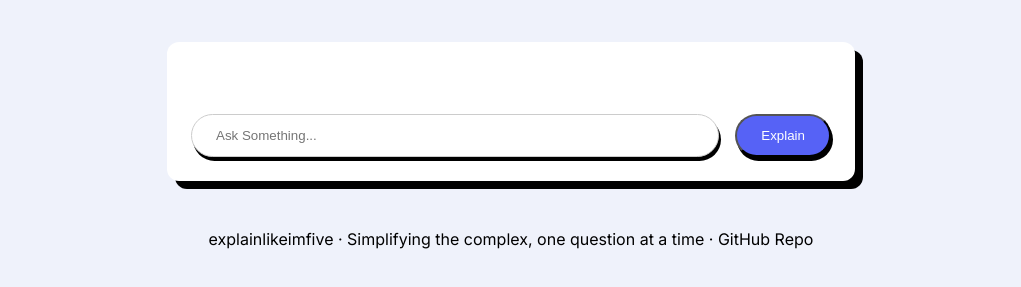
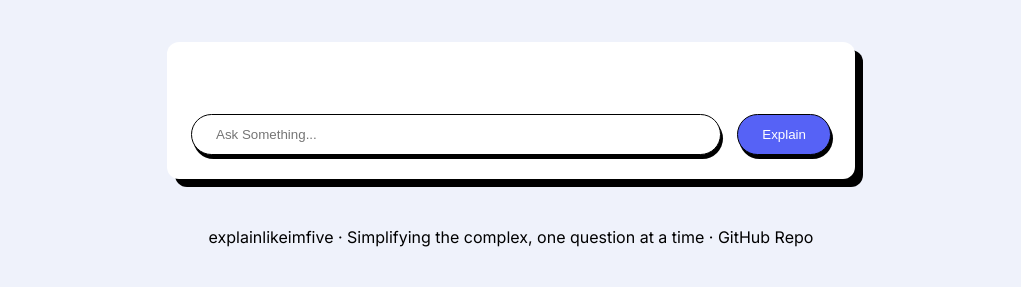
Before and after one commit to ebinjosey/eli5, a plain HTML site: page index.html in a window 1280 px wide. Shown: the part 89-376 px from the top of the page, without its empty margins (129-1150 px from the left). Drawn offline with Linux system fonts and the light colour scheme.

Commit message:
Update styles.css

```diff
--- a/styles.css
+++ b/styles.css
@@ -72,7 +72,7 @@ body {
 #user-input {
     padding: 0.75rem 1.5rem;
     border-radius: 25px;
-    border: 1px solid #ccc;
+    border: 1px solid #000000;
     box-shadow: 2px 4px #000000;
     width: 100%;
 }
@@ -84,6 +84,7 @@ body {
     padding: 0.75rem 1.5rem;
     background-color:var(--primary);
     color: var(--white);
+    border: 1px solid #000000;
     border-radius: 25px;
     box-shadow: 2px 4px #000000;
     cursor: pointer;
```
